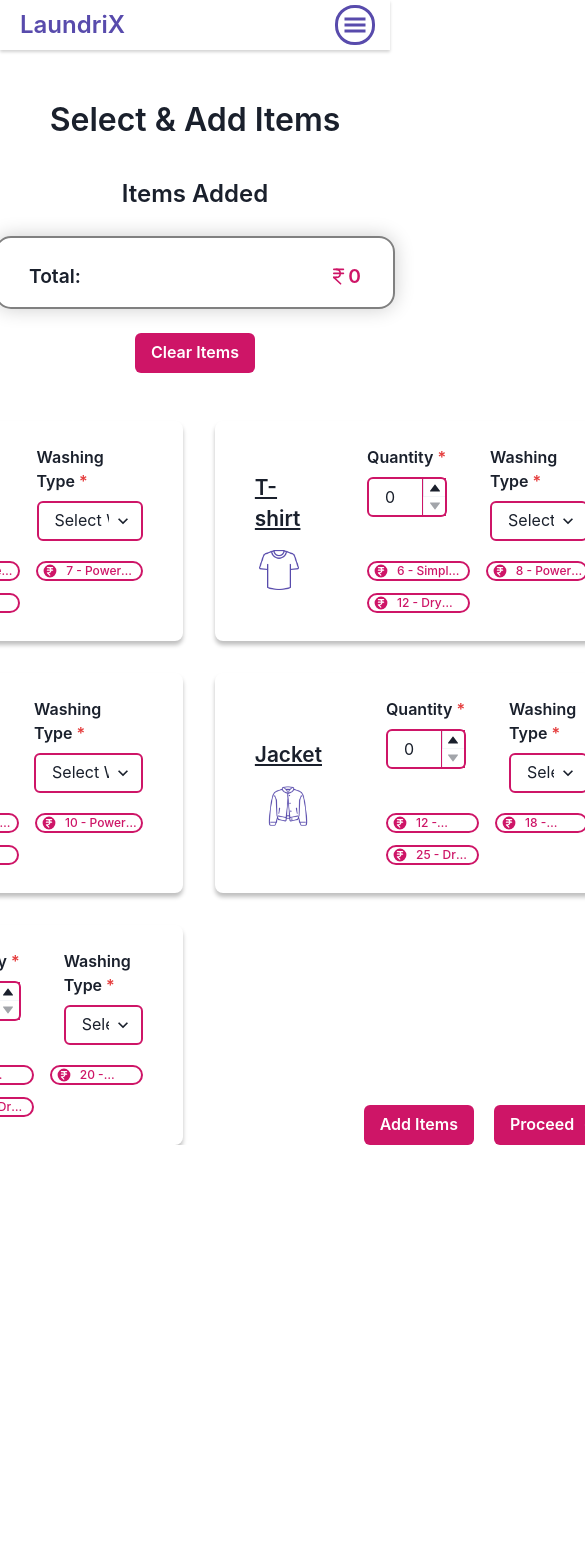
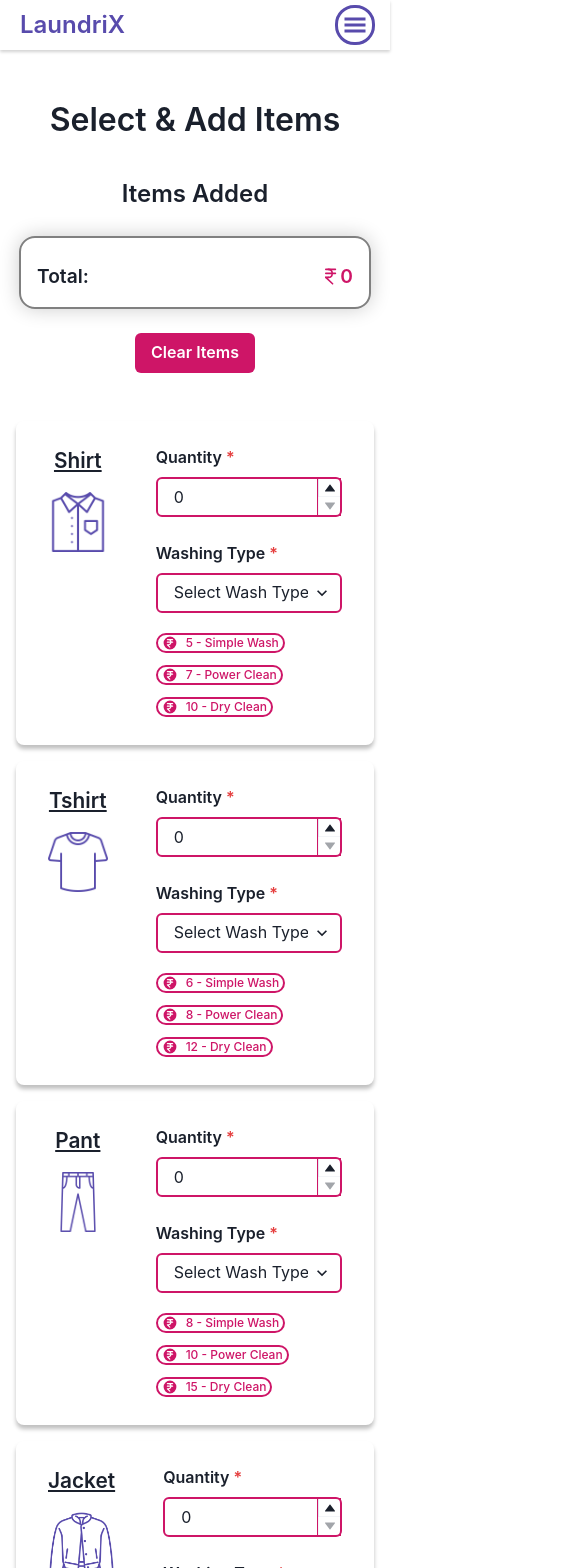
Before and after one commit to jainvedant392/LaundriX, a React (Vite) app in the folder frontend/: page /OrderList in a window 390 px wide. Shown: the top 1568 px of the page, 585 px wide, since content can reach past the window. Before the commit the page ends 1145 px from the top, so only its background shows below. Built offline with nearby package versions, Linux system fonts and the light colour scheme.

Commit message:
Add responsiveness to Login Signup OrderList Checkout Pages

```diff
--- a/frontend/src/TempData/prices.json
+++ b/frontend/src/TempData/prices.json
@@ -9,7 +9,7 @@
     }
   },
   {
-    "name": "T-shirt",
+    "name": "Tshirt",
     "image": "tshirt.png",
     "prices": {
       "simple_wash": 6,
--- a/frontend/src/components/OrderCard/index.jsx
+++ b/frontend/src/components/OrderCard/index.jsx
@@ -98,15 +98,22 @@ function OrderCard() {
         </Text>
       </Center>
       <Flex
-        flexDirection={{ base: 'column', xl: 'row' }}
-        gap={{ base: '3rem', xl: '6rem' }}
+        flexDirection={{ base: 'column', '2xl': 'row' }}
+        gap={{ base: '3rem', '2xl': '5rem' }}
         mt="2rem"
+        pb={{ base: '5rem', '2xl': '0' }}
         justifyContent="center"
         alignItems="center"
       >
         <OrderItemsAccordion />
-        <Stack>
-          <Grid templateColumns="repeat(2, 1fr)" gap={8}>
+        <Grid
+          templateColumns={{
+            base: 'repeat(1, 1fr)',
+            lg: 'repeat(2, 1fr)',
+          }}
+          gap={{ base: 4, lg: 6, xl: 8 }}
+          px={{ base: '1rem', xl: 0 }}
+        >
           {prices.map((element, index) => {
             return (
               <GridItem key={index}>
@@ -114,26 +121,27 @@ function OrderCard() {
                   boxShadow="0px 4px 4px 0px rgba(0, 0, 0, 0.25)"
                   borderRadius="0.5rem"
                   py="1.5rem"
-                    px="2.5rem"
-                    alignItems="center"
+                  px={{ base: '2rem', xl: '2.5rem' }}
+                  align="center"
                 >
-                    <Flex align="center" gap="4rem">
+                  <Flex
+                    align={{ base: 'top', md: 'center' }}
+                    gap={{ base: '3rem', md: '4rem' }}
+                  >
                     <Stack align="center" gap="1rem">
                       <Text fontWeight={600} fontSize="1.3rem" as="u">
                         {element.name}
                       </Text>
                       <Image
-                          width={{
-                            base: '2.5rem',
-                            xs: '3rem',
-                            sm: '4rem',
-                            md: '5rem',
-                          }}
+                        width={{ base: '6rem', lg: '5rem', xl: '6rem' }}
                         src={`/assets/${element.image}`}
                       />
                     </Stack>
                     <Stack gap={5}>
-                        <Flex gap="2rem">
+                      <Flex
+                        direction={{ base: 'column', md: 'row' }}
+                        gap={{ base: '1.5rem', md: '2rem' }}
+                      >
                         <Box>
                           <FormControl isRequired>
                             <FormLabel fontWeight={600}>Quantity</FormLabel>
@@ -141,7 +149,7 @@ function OrderCard() {
                               isRequired
                               allowMouseWheel
                               min={0}
-                                w="5rem"
+                              w={{ base: 'auto', md: '5rem' }}
                               defaultValue={0}
                               onChange={(value) => {
                                 quantityRefs.current[index] =
@@ -162,9 +170,7 @@ function OrderCard() {
                         </Box>
                         <Box>
                           <FormControl isRequired>
-                              <FormLabel fontWeight={600}>
-                                Washing Type
-                              </FormLabel>
+                            <FormLabel fontWeight={600}>Washing Type</FormLabel>
                             <Select
                               isRequired
                               placeholder="Select Wash Type"
@@ -183,7 +189,10 @@ function OrderCard() {
                         </Box>
                       </Flex>
                       <Grid
-                          templateColumns="repeat(2, 1fr)"
+                        templateColumns={{
+                          base: 'repeat(1, 1fr)',
+                          md: 'repeat(2, 1fr)',
+                        }}
                         columnGap={4}
                         rowGap={2}
                         boxSize="fit-content"
@@ -255,7 +264,12 @@ function OrderCard() {
               </GridItem>
             );
           })}
-            <Flex align="end" justify="end" gap={5}>
+          <Flex
+            align={{ base: 'center', lg: 'end' }}
+            justify={{ base: 'center', lg: 'end' }}
+            gap={5}
+            mt={{ base: '1rem', lg: '0' }}
+          >
             <Button
               bg="#CE1567"
               color="#FFFFFF"
@@ -275,7 +289,6 @@ function OrderCard() {
             </Button>
           </Flex>
         </Grid>
-        </Stack>
       </Flex>
     </>
   );
--- a/frontend/src/components/OrderItemsAccordion/index.jsx
+++ b/frontend/src/components/OrderItemsAccordion/index.jsx
@@ -45,10 +45,10 @@ function OrderItemsAccordion() {
         Items Added
       </Text>
       <Stack
-        px="2rem"
+        px={{ base: '1rem', lg: '2rem' }}
         py="1rem"
         borderRadius="1rem"
-        w="25rem"
+        w={{ base: '22rem', lg: '25rem' }}
         border="2px solid gray"
         boxShadow="0px 0px 20px 0px rgba(0, 0, 0, 0.20)"
       >
--- a/frontend/src/pages/CheckoutPage/index.jsx
+++ b/frontend/src/pages/CheckoutPage/index.jsx
@@ -3,7 +3,7 @@ import { Center, Flex, Text } from '@chakra-ui/react';
 import { Helmet } from 'react-helmet-async';
 import Navbar from '../../components/Navbar';
 import OrderItemsAccordion from '../../components/OrderItemsAccordion';
-import ScheduleCard from '../../components/ScheduleForm';
+import ScheduleCard from '../../components/ScheduleCard';
 
 function CheckoutPage() {
   return (
@@ -18,7 +18,14 @@ function CheckoutPage() {
           Schedule Your Order
         </Text>
       </Center>
-      <Flex justify="center" align="center" gap="6rem" mt="5rem">
+      <Flex
+        direction={{ base: 'column-reverse', xl: 'row' }}
+        justify="center"
+        align="center"
+        gap={{ base: '4rem', xl: '8rem' }}
+        mt={{ base: '2rem', md: '5rem' }}
+        pb={{ base: '4rem', xl: '0' }}
+      >
         <OrderItemsAccordion />
         <ScheduleCard />
       </Flex>
--- a/frontend/src/pages/Login/index.jsx
+++ b/frontend/src/pages/Login/index.jsx
@@ -14,8 +14,18 @@ export default function Login() {
         <meta name="description" content="" />
       </Helmet>
       <Navbar />
-      <Flex justify="center" align="center" gap="8rem" h="100vh">
-        <Box display={{ base: 'none', lg: 'block' }} h="50rem" w="50rem">
+      <Flex
+        justify="center"
+        align="center"
+        gap={{ base: '0', xl: '4rem', '2xl': '8rem' }}
+        h="100vh"
+        px={{ base: '0', xl: '2rem', '2xl': '0' }}
+      >
+        <Box
+          display={{ base: 'none', xl: 'block' }}
+          h={{ base: '0', xl: '45rem', '2xl': '50rem' }}
+          w={{ base: '0', xl: '45rem', '2xl': '50rem' }}
+        >
           <DotLottiePlayer
             src="/Launderer.lottie"
             autoplay
--- a/frontend/src/pages/Signup/index.jsx
+++ b/frontend/src/pages/Signup/index.jsx
@@ -14,8 +14,18 @@ export default function Signup() {
         <meta name="description" content="" />
       </Helmet>
       <Navbar />
-      <Flex justify="center" align="center" gap="8rem" h="100vh">
-        <Box display={{ base: 'none', lg: 'block' }} h="50rem" w="50rem">
+      <Flex
+        justify="center"
+        align="center"
+        gap={{ base: '0', xl: '4rem', '2xl': '8rem' }}
+        h="100vh"
+        px={{ base: '0', xl: '2rem', '2xl': '0' }}
+      >
+        <Box
+          display={{ base: 'none', xl: 'block' }}
+          h={{ base: '0', xl: '45rem', '2xl': '50rem' }}
+          w={{ base: '0', xl: '45rem', '2xl': '50rem' }}
+        >
           <DotLottiePlayer
             src="/Launderer.lottie"
             autoplay
```
Also changed, not shown: frontend/src/components/ScheduleCard/index.jsx (renamed from frontend/src/components/ScheduleForm/index.jsx, +39 -16 lines). Lines whose indentation alone changed are shown as unchanged.
